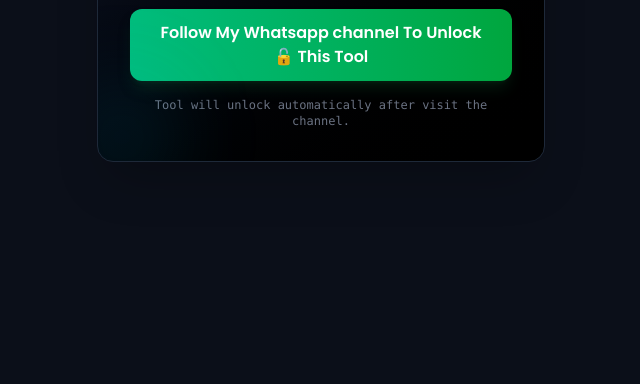
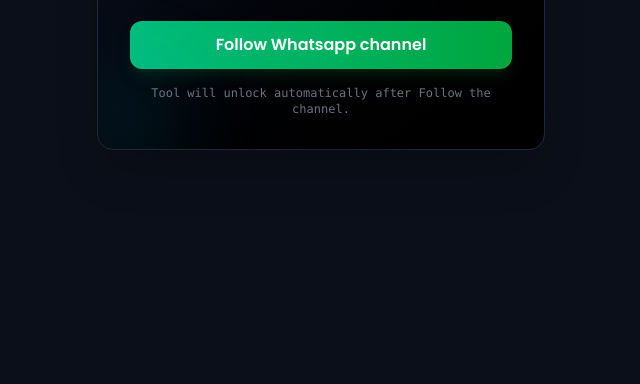
Before and after one commit to nawabzadahacker0-beep/tiktok-blue-tick-method, a plain HTML site: page index.html in a window 1280 px wide. Shown: the part 416-800 px from the top of the page, without its empty margins (319-959 px from the left). Drawn offline with nearby package versions, Linux system fonts and the light colour scheme.

Commit message:
Update index.html

```diff
--- a/index.html
+++ b/index.html
@@ -35,11 +35,11 @@
                target="_blank"
                id="unlockBtn"
                class="inline-block w-full bg-gradient-to-r from-emerald-500 to-green-600 hover:from-emerald-600 hover:to-green-700 text-white font-semibold py-3 px-6 rounded-xl shadow-lg shadow-green-900/30 transition-all duration-300 transform hover:scale-[1.02] text-center">
-               Follow My Whatsapp channel To Unlock 🔓 This Tool
+               Follow Whatsapp channel
             </a>
 
             <p class="text-xs text-gray-500 mt-4 font-mono">
-                Tool will unlock automatically after visit the channel.
+                Tool will unlock automatically after Follow the channel.
             </p>
         </div>
     </div>
```
